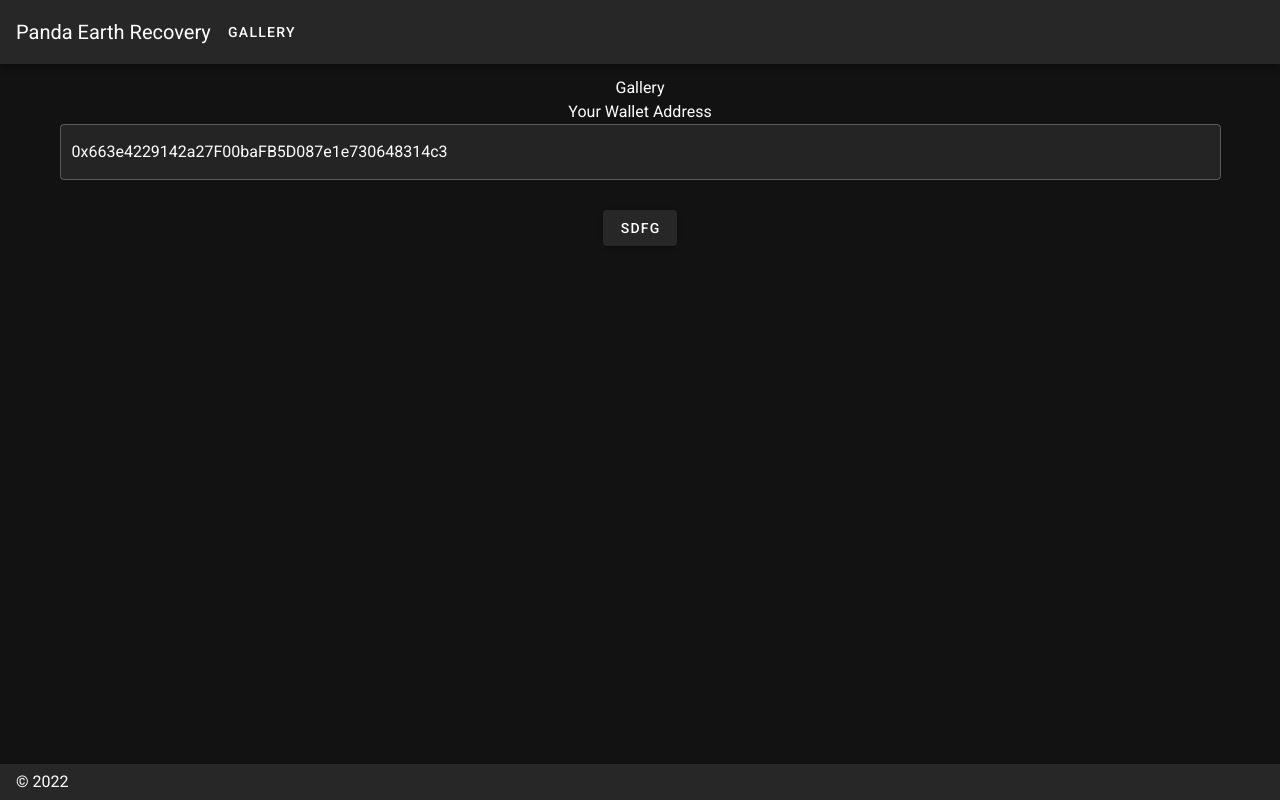
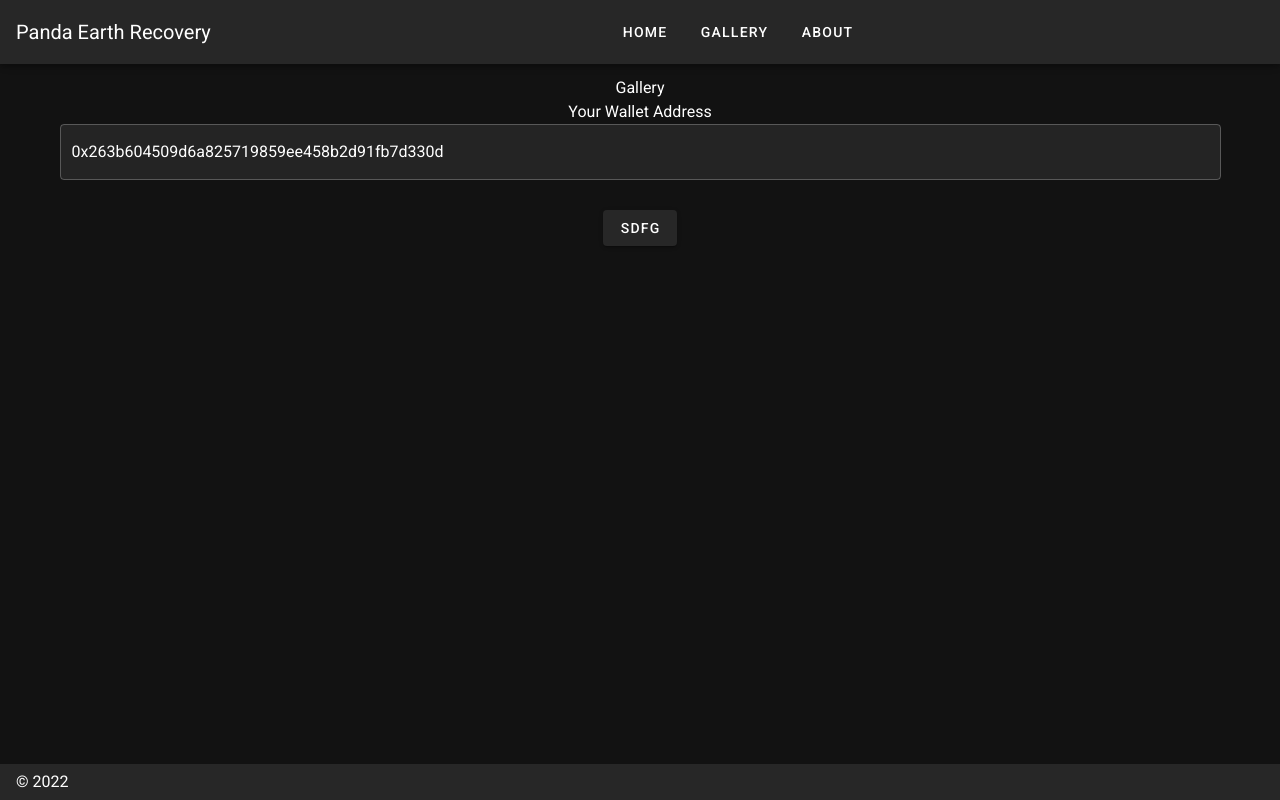
Before and after one commit to thirdman/gyb, a Nuxt app: page /gallery in a window 1280 px wide. Built offline with nearby package versions, Linux system fonts and the light colour scheme.

Commit message:
fix address

```diff
--- a/layouts/default.vue
+++ b/layouts/default.vue
@@ -1,5 +1,5 @@
 <template>
-  <v-app dark>
+  <v-app >
     <v-navigation-drawer
       v-model="drawer"
       :mini-variant="miniVariant"
@@ -48,14 +48,26 @@
       >
         <v-icon>mdi-minus</v-icon>
       </v-btn> -->
+      <v-toolbar-title v-text="title" />
+      <v-spacer />
 
-      <v-toolbar-title v-text="title" />
-
+      <v-btn
+        text
+        @click="goTo('/')"
+      >
+        Home
+      </v-btn>
       <v-btn
         text
         @click="goTo('/gallery')"
       >
         Gallery
+      </v-btn>
+      <v-btn
+        text
+        @click="goTo('/about')"
+      >
+        About
       </v-btn>
       <v-spacer />
       <!-- <v-btn
--- a/nuxt.config.js
+++ b/nuxt.config.js
@@ -1,4 +1,4 @@
-import colors from 'vuetify/es5/util/colors'
+import colors from "vuetify/es5/util/colors";
 
 export default {
   // Disable server-side rendering (https://go.nuxtjs.dev/ssr-mode)
@@ -6,25 +6,21 @@ export default {
 
   // Global page headers (https://go.nuxtjs.dev/config-head)
   head: {
-    titleTemplate: '%s - pandaearth',
-    title: 'pandaearth',
+    titleTemplate: "%s - pandaearth",
+    title: "pandaearth",
     meta: [
-      { charset: 'utf-8' },
-      { name: 'viewport', content: 'width=device-width, initial-scale=1' },
-      { hid: 'description', name: 'description', content: '' }
+      { charset: "utf-8" },
+      { name: "viewport", content: "width=device-width, initial-scale=1" },
+      { hid: "description", name: "description", content: "" },
     ],
-    link: [
-      { rel: 'icon', type: 'image/x-icon', href: '/favicon.ico' }
-    ]
+    link: [{ rel: "icon", type: "image/x-icon", href: "/favicon.ico" }],
   },
 
   // Global CSS (https://go.nuxtjs.dev/config-css)
-  css: [
-  ],
+  css: [],
 
   // Plugins to run before rendering page (https://go.nuxtjs.dev/config-plugins)
-  plugins: [
-  ],
+  plugins: [],
 
   // Auto import components (https://go.nuxtjs.dev/config-components)
   components: true,
@@ -32,16 +28,15 @@ export default {
   // Modules for dev and build (recommended) (https://go.nuxtjs.dev/config-modules)
   buildModules: [
     // https://go.nuxtjs.dev/vuetify
-    '@nuxtjs/vuetify',
+    "@nuxtjs/vuetify",
   ],
 
   // Modules (https://go.nuxtjs.dev/config-modules)
-  modules: [
-  ],
+  modules: [],
 
   // Vuetify module configuration (https://go.nuxtjs.dev/config-vuetify)
   vuetify: {
-    customVariables: ['~/assets/variables.scss'],
+    customVariables: ["~/assets/variables.scss"],
     theme: {
       dark: true,
       themes: {
@@ -52,13 +47,12 @@ export default {
           info: colors.teal.lighten1,
           warning: colors.amber.base,
           error: colors.deepOrange.accent4,
-          success: colors.green.accent3
-        }
-      }
-    }
+          success: colors.green.accent3,
+        },
+      },
+    },
   },
 
   // Build Configuration (https://go.nuxtjs.dev/config-build)
-  build: {
-  }
-}
+  build: {},
+};
--- a/pages/gallery.vue
+++ b/pages/gallery.vue
@@ -22,7 +22,7 @@
 export default {
   data() {
     return {
-      searchAddress: "0x663e4229142a27F00baFB5D087e1e730648314c3"
+      searchAddress: "0x263b604509d6a825719859ee458b2d91fb7d330d"
     }
   },
   methods: {
```
